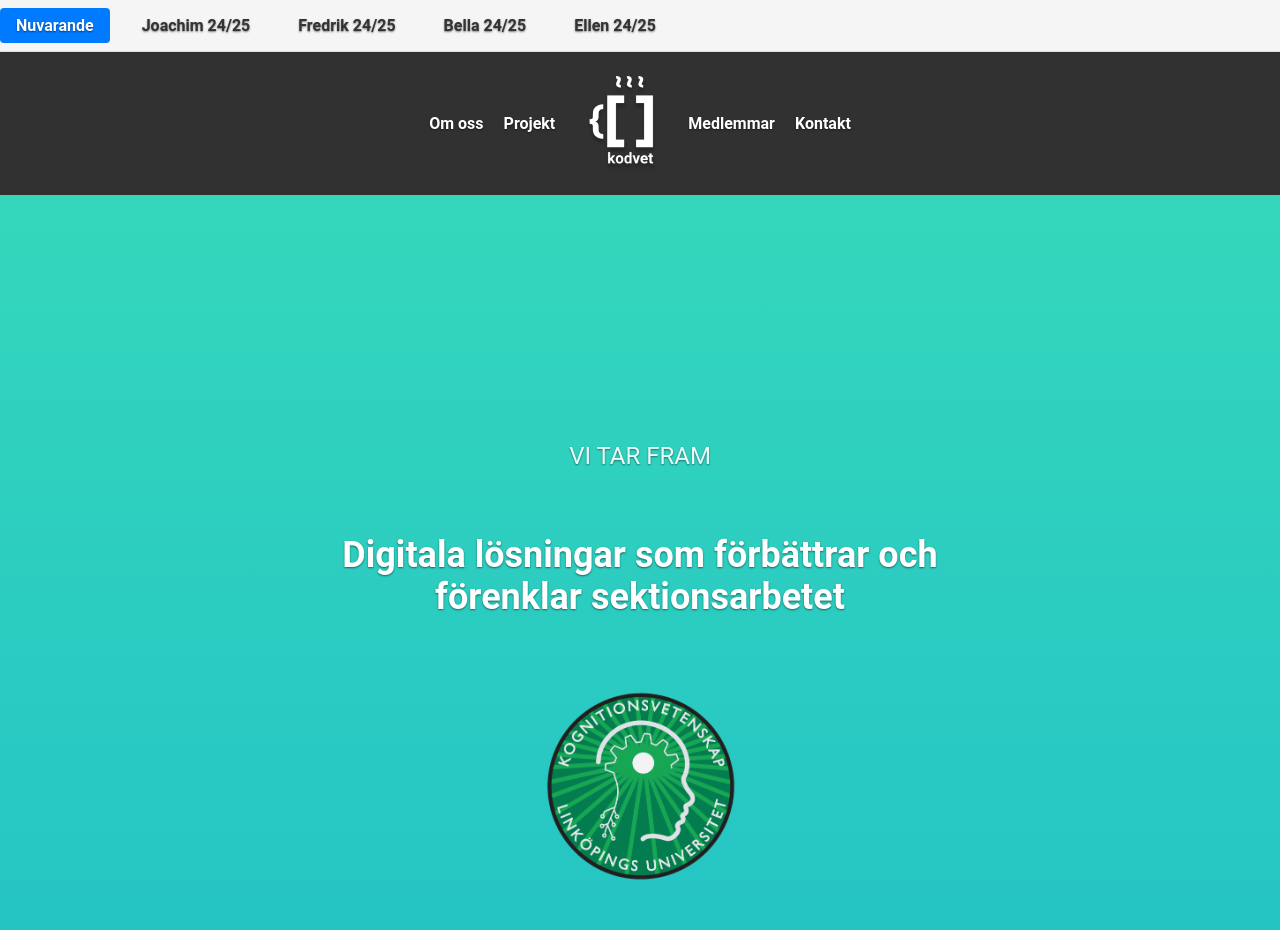
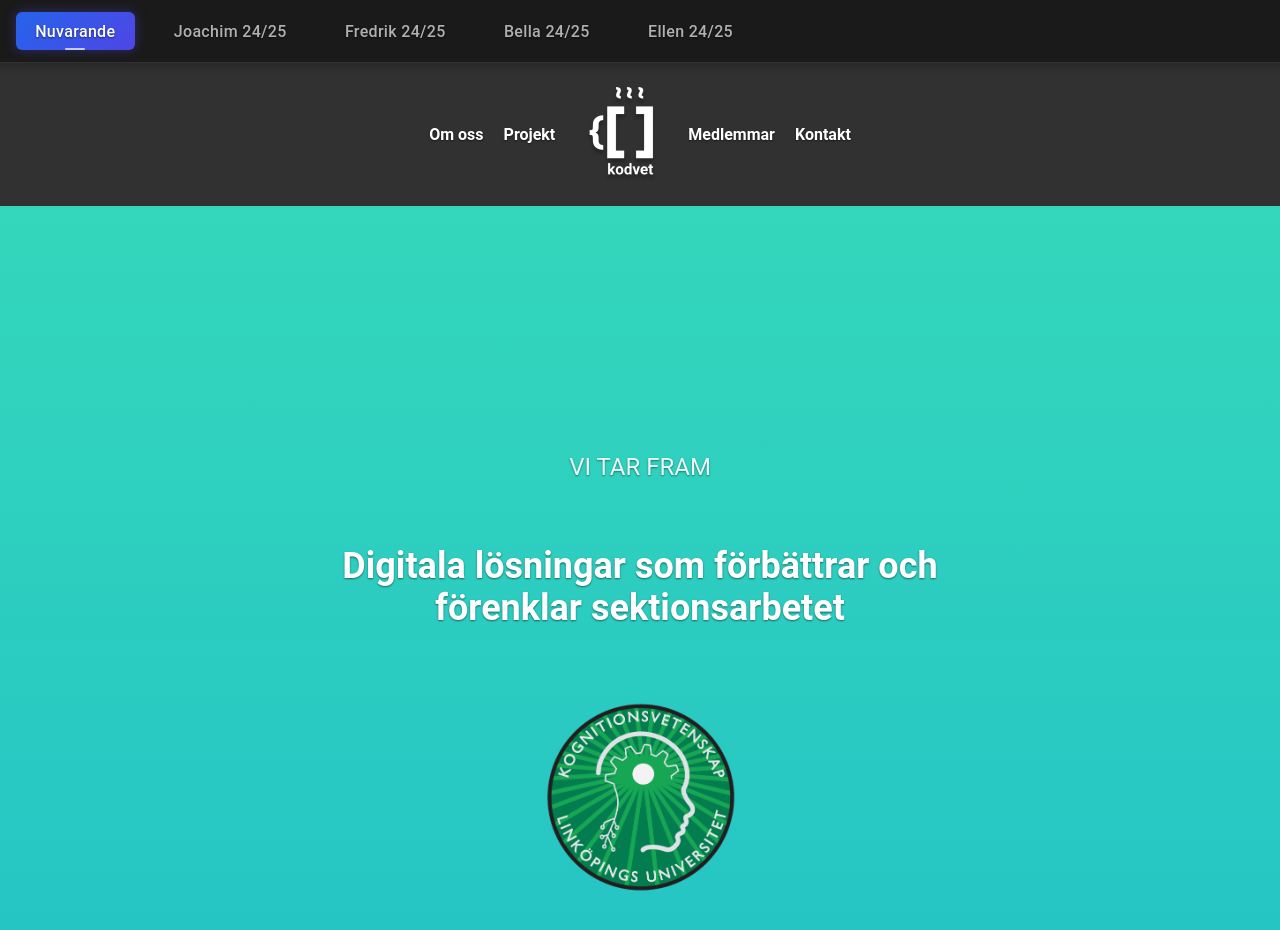
Before and after one commit to KodVet/kodvets_hemsida, a SvelteKit app: page / in a window 1280 px wide. Shown: the top 930 px of the page. Built offline with nearby package versions, Linux system fonts and the light colour scheme; no server answers; some icons are missing.

Commit message:
style: update variants nav css

```diff
--- a/src/components/VariantsNav.svelte
+++ b/src/components/VariantsNav.svelte
@@ -3,9 +3,9 @@
 
 	const variants = [
 		{ id: 'joachim-24-25', name: 'Joachim 24/25' },
-		{ id: 'fredrik-24-25', name: 'Fredrik 24/25'},
-		{ id: 'bella-24-25', name: 'Bella 24/25'},
-		{ id: 'ellen-24-25', name: 'Ellen 24/25'}
+		{ id: 'fredrik-24-25', name: 'Fredrik 24/25' },
+		{ id: 'bella-24-25', name: 'Bella 24/25' },
+		{ id: 'ellen-24-25', name: 'Ellen 24/25' }
 	];
 
 	let { variant = '/' } = $derived($page.params);
@@ -26,34 +26,60 @@
 
 <style>
 	.variants-nav {
-		background: #f5f5f5;
-		padding: 0.5rem;
-		border-bottom: 1px solid #ddd;
+		background: #1a1a1a;
+		padding: 0.75rem 1rem;
+		border-bottom: 1px solid #333;
 		width: 100%;
+		box-shadow: 0 2px 10px rgba(0, 0, 0, 0.3);
 	}
 
 	.variants-nav ul {
 		list-style: none;
-		padding: 0;
+		padding: 0 1rem;
 		margin: 0;
 		display: flex;
-		gap: 1rem;
+		gap: 1.25rem;
+		flex-wrap: wrap;
 	}
 
 	a {
 		text-decoration: none;
-		color: #333;
-		padding: 0.5rem 1rem;
-		border-radius: 4px;
-		transition: background-color 0.2s;
+		color: #b0b0b0;
+		padding: 0.6rem 1.2rem;
+		border-radius: 6px;
+		transition: all 0.2s ease;
+		font-weight: 500;
+		letter-spacing: 0.02em;
+		position: relative;
 	}
 
 	a:hover {
-		background: #e5e5e5;
+		background: rgba(255, 255, 255, 0.08);
+		color: #ffffff;
+		transform: translateY(-1px);
 	}
 
 	a.active {
-		background: #007bff;
+		background: linear-gradient(135deg, #2563eb, #4f46e5);
 		color: white;
+		box-shadow: 0 0 12px rgba(79, 70, 229, 0.4);
+	}
+
+	a.active::after {
+		content: '';
+		position: absolute;
+		bottom: 0;
+		left: 50%;
+		transform: translateX(-50%);
+		width: 20px;
+		height: 2px;
+		background: rgba(255, 255, 255, 0.7);
+		border-radius: 1px;
+	}
+
+	@media (max-width: 600px) {
+		.variants-nav ul {
+			justify-content: center;
+		}
 	}
 </style>
```
